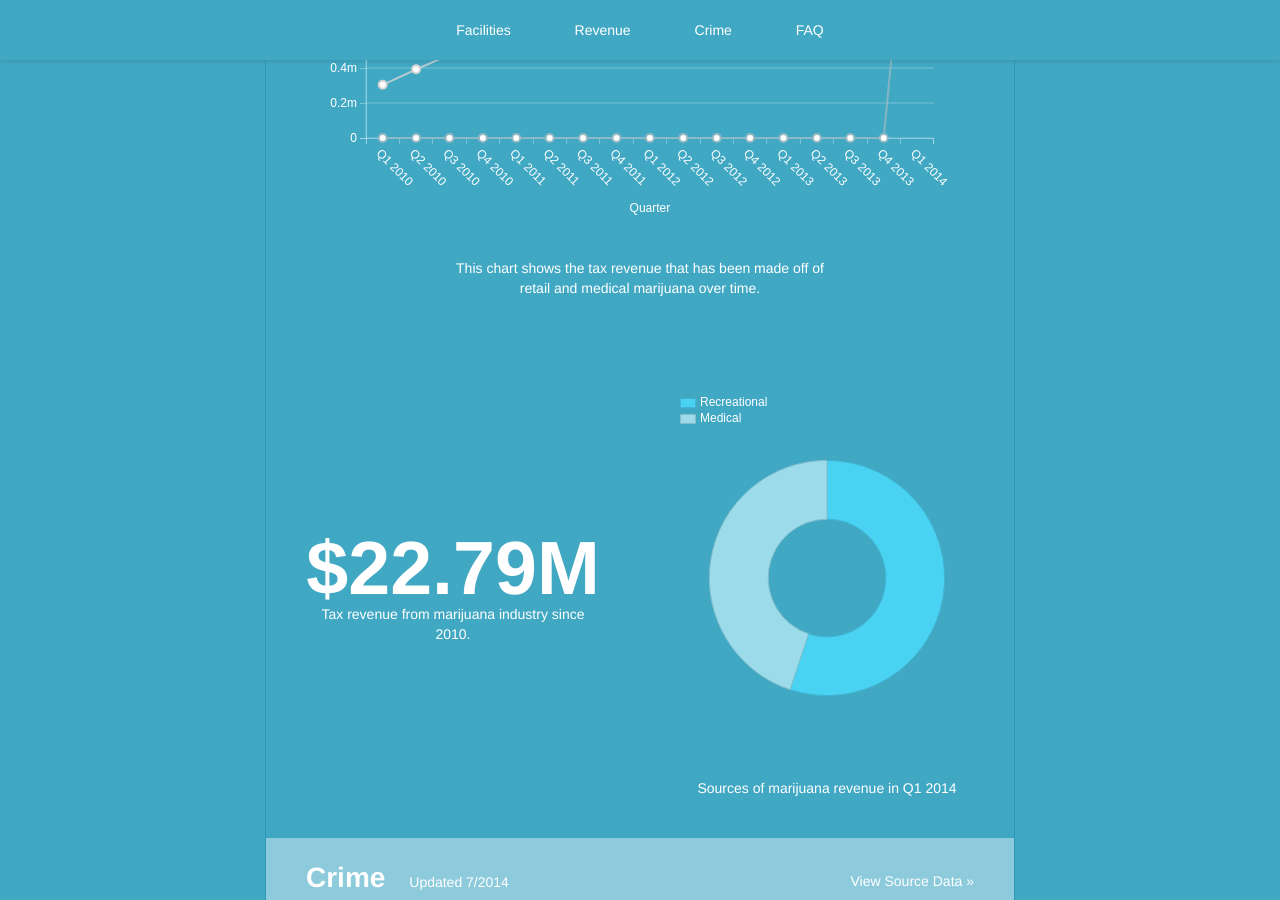
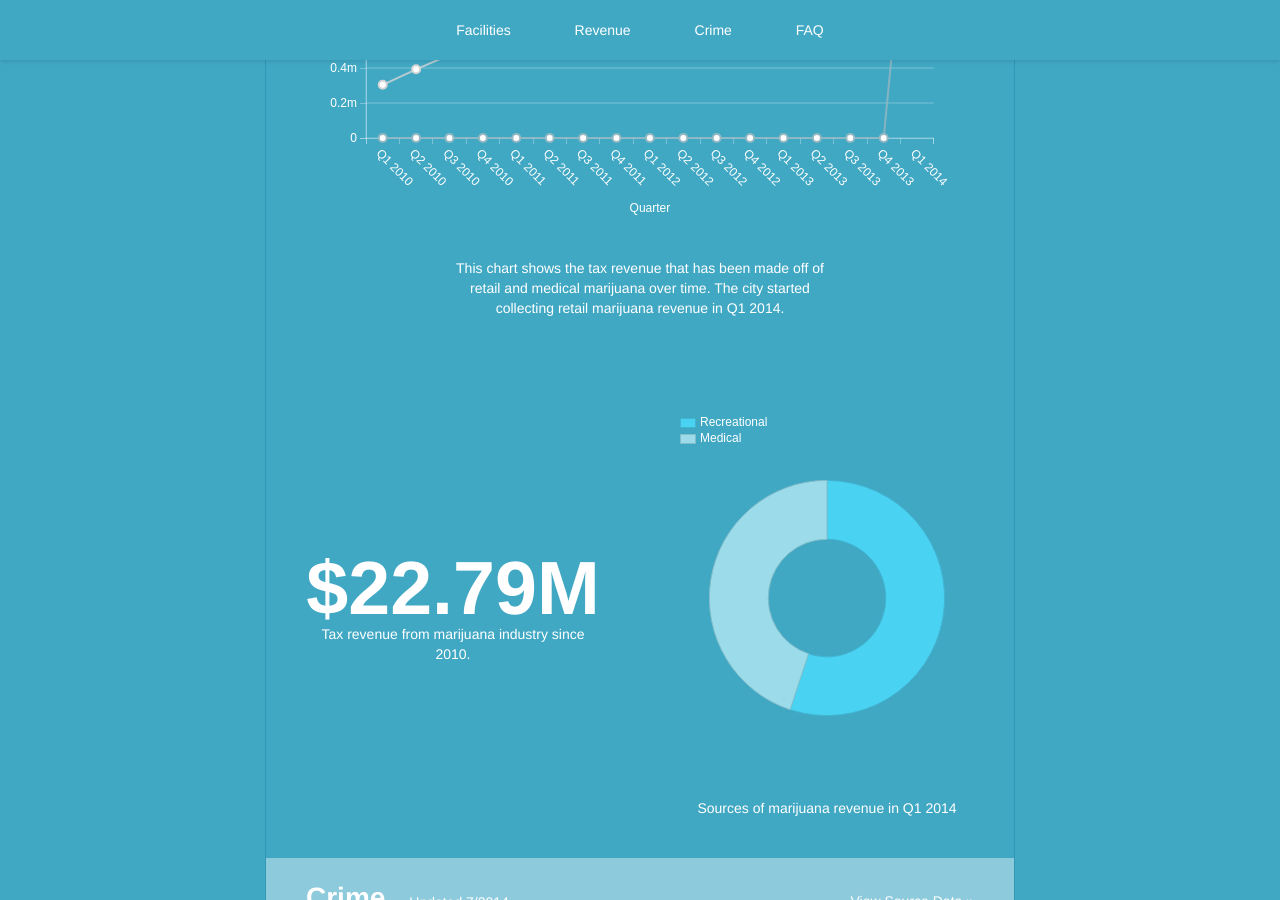
Before and after one commit to boonrs/denver-marijuana-infographic, a Jekyll site: the page built from index.html, in a window 1280 px wide and 900 px high, scrolled down 1437 px. Built offline with Jekyll 4.4.1, drawn with Linux system fonts in a browser that asks for light colours; Markdown is read by kramdown in place of the engine named in the settings.

Commit message:
adds footnote to revenue

```diff
--- a/index.html
+++ b/index.html
@@ -76,7 +76,7 @@ title: {{ site.name }}
 
           <div class="info-full">
             <div id="revenue-area"></div>
-            <div class="info-description">This chart shows the tax revenue that has been made off of retail and medical marijuana over time.</div>
+            <div class="info-description">This chart shows the tax revenue that has been made off of retail and medical marijuana over time. The city started collecting retail marijuana revenue in Q1 2014.</div>
           </div>
 
           <div class="info-row">
```
